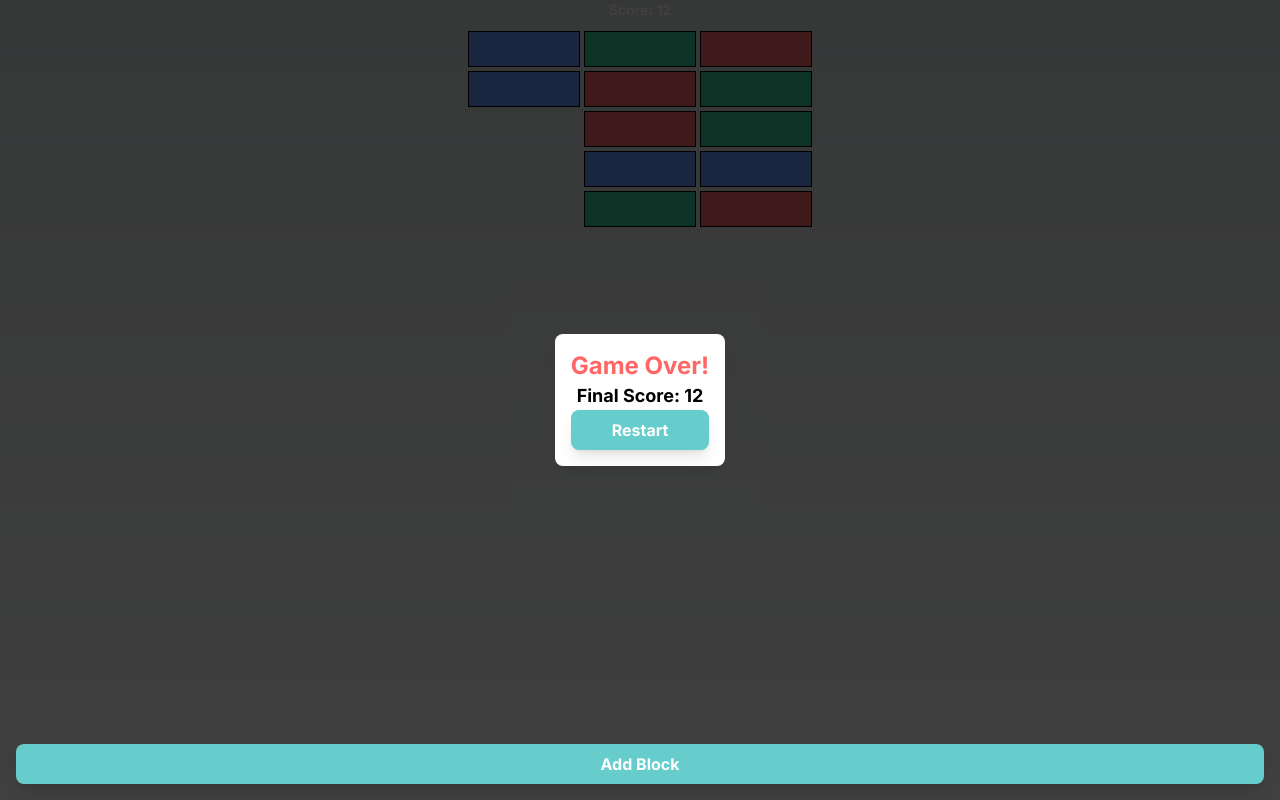
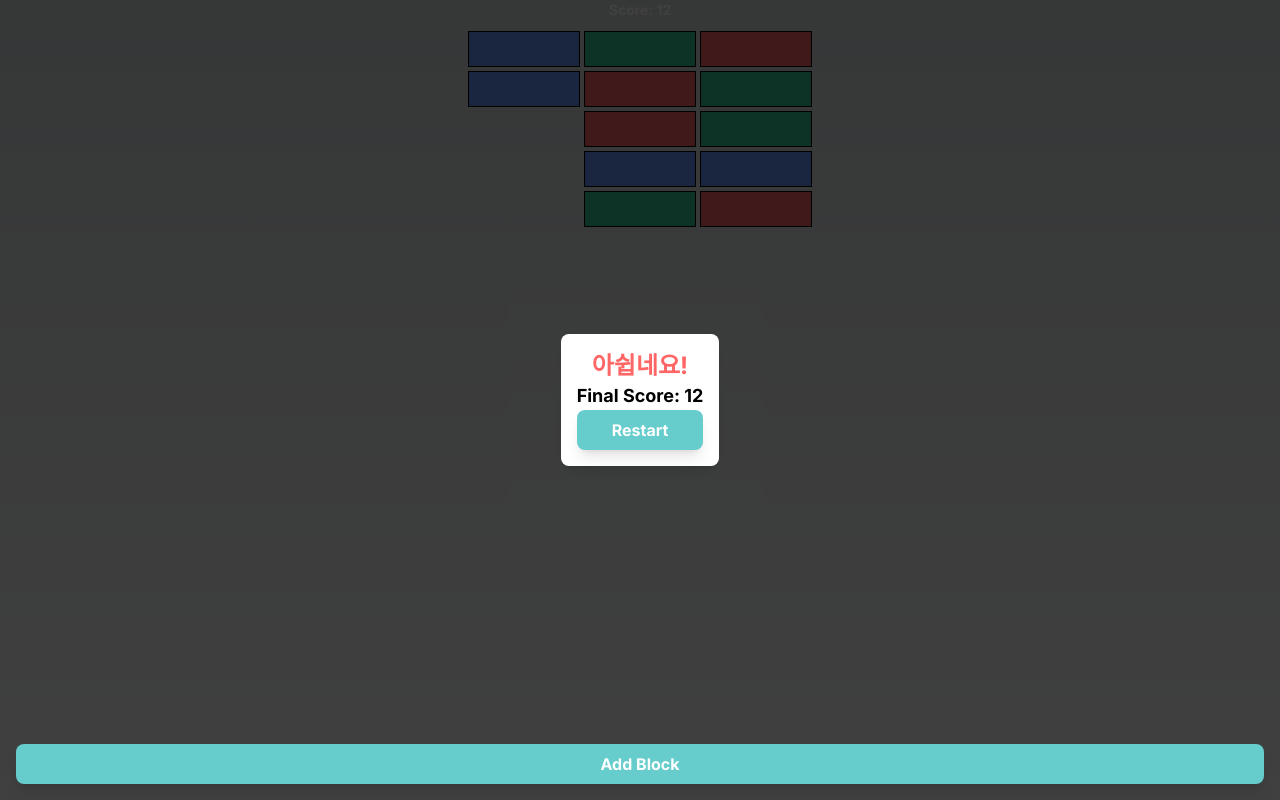
Before and after one commit to thekanon/Color-Box-Cleanup, a Next.js app: page /game in a window 1280 px wide. Both pictures are taken after a click on the button "Add Block". Built offline with nearby package versions, Linux system fonts and the light colour scheme.

Commit message:
게임오버 메세지 변경

```diff
--- a/app/containers/GameContainer.tsx
+++ b/app/containers/GameContainer.tsx
@@ -327,7 +327,11 @@ function Game() {
         {gameOver && (
           <div className="absolute inset-0 flex items-center justify-center bg-black bg-opacity-75">
             <div className="bg-white p-4 rounded-lg shadow-lg text-center">
-              <h2 className="text-2xl font-bold text-red">Game Over!</h2>
+              <h2 className="text-2xl font-bold text-red">아쉽네요!</h2>
+              <div
+                data-cb-embedded="banner-group"
+                data-campaign-id="tjosvljocilv"
+              ></div>
               <p className="text-lg font-bold">Final Score: {score}</p>
               <button
                 className="bg-teal text-white w-full font-bold py-2 px-8 rounded-lg shadow-lg transform transition-transform hover:scale-100 active:scale-95"
@@ -343,6 +347,7 @@ function Game() {
             </div>
           </div>
         )}
+
         <Grid selected={selected} blockLocation={cursor} grid={grid} />
       </div>
       <div className="fixed bottom-0 w-full text-center mb-4 px-4">
```
